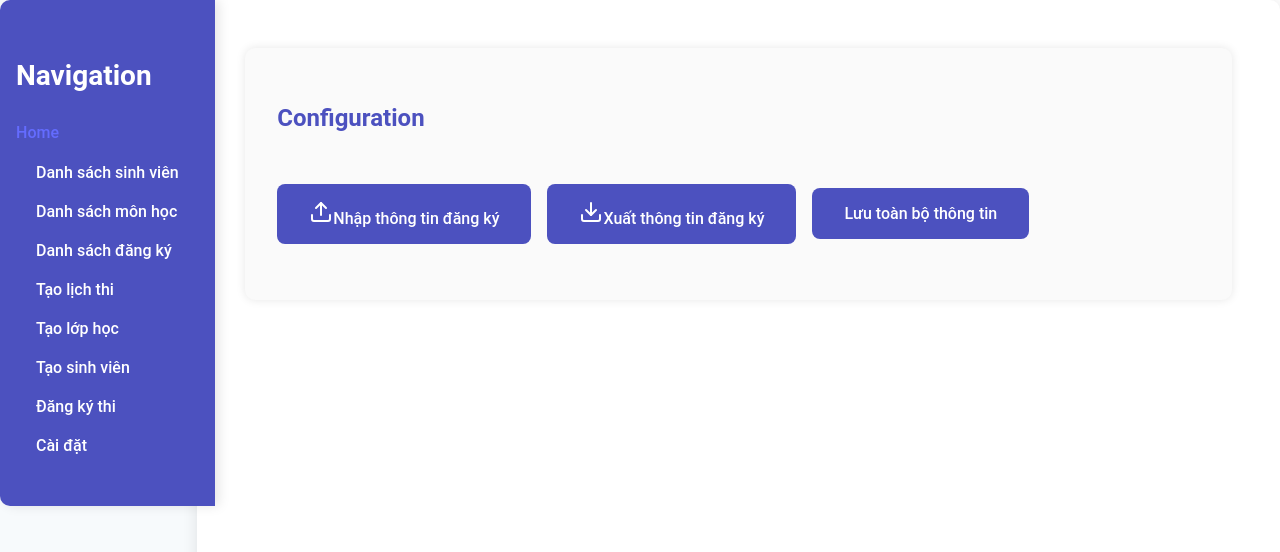
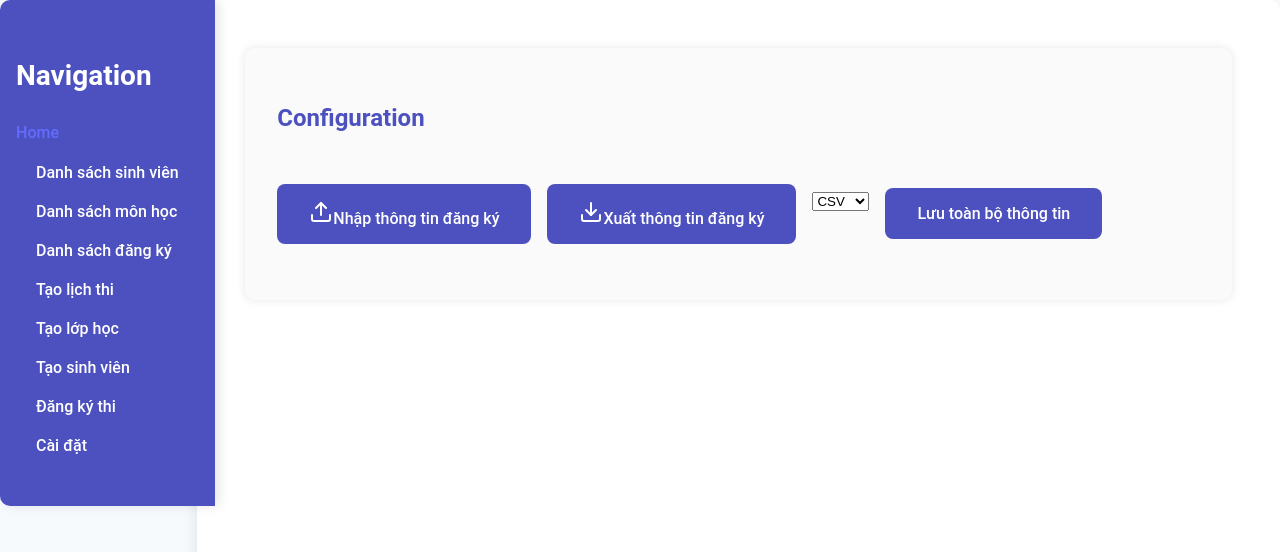
Before and after one commit to trinhphamtrunghieu/ExamScheduler, a React (Vite) app in the folder src/main/frontend/: page /config in a window 1280 px wide. Shown: the top 552 px of the page. Built offline with nearby package versions, Linux system fonts and the light colour scheme.

Commit message:
fix: make config export format selectable instead of hardcoded xlsx
Agent-Logs-Url: https://github.com/trinhphamtrunghieu/ExamScheduler/sessions/bf60eeb6-ab9d-458d-a211-b015a95a4fee

Co-authored-by: trinhphamtrunghieu <37775830+trinhphamtrunghieu@users.noreply.github.com>

```diff
--- a/src/main/frontend/src/Configuration.tsx
+++ b/src/main/frontend/src/Configuration.tsx
@@ -14,6 +14,7 @@ function Configuration() {
     const [pendingFile, setPendingFile] = useState<File | null>(null);
     const [detectedHeaders, setDetectedHeaders] = useState<string[]>([]);
     const [headerMapping, setHeaderMapping] = useState<Record<string, string>>({});
+    const [exportFormat, setExportFormat] = useState<"csv" | "xlsx">("csv");
 
     const handleImportAllData = async (e: ChangeEvent<HTMLInputElement>) => {
         const file = e.target.files?.[0];
@@ -97,7 +98,7 @@ function Configuration() {
       setError("");
 
       try {
-        const response = await fetch(`${API_BASE}/config/export?format=xlsx`, {
+        const response = await fetch(`${API_BASE}/config/export?format=${exportFormat}`, {
           method: "GET",
           credentials: "include",
         });
@@ -124,7 +125,7 @@ function Configuration() {
         const fileNameFromHeader = fileNameMatch?.[1]?.replace(/['"]/g, "");
         link.setAttribute(
           "download",
-          fileNameFromHeader || `all_data_backup_${new Date().toISOString().split("T")[0]}.xlsx`
+          fileNameFromHeader || `all_data_backup_${new Date().toISOString().split("T")[0]}.${exportFormat}`
         );
         document.body.appendChild(link);
         link.click();
@@ -204,6 +205,15 @@ function Configuration() {
                         <Download className="w-5 h-5 mr-2" />
                         {isProcessing ? "Exporting..." : "Xuất thông tin đăng ký"}
                         </button>
+                        <select
+                          value={exportFormat}
+                          onChange={(e) => setExportFormat(e.target.value as "csv" | "xlsx")}
+                          disabled={isProcessing}
+                          className="p-3 rounded-lg border border-gray-300 w-full"
+                        >
+                          <option value="csv">CSV</option>
+                          <option value="xlsx">XLSX</option>
+                        </select>
                         <button
                             onClick={handleSaveConfig}
                             disabled={isSaving}
```
